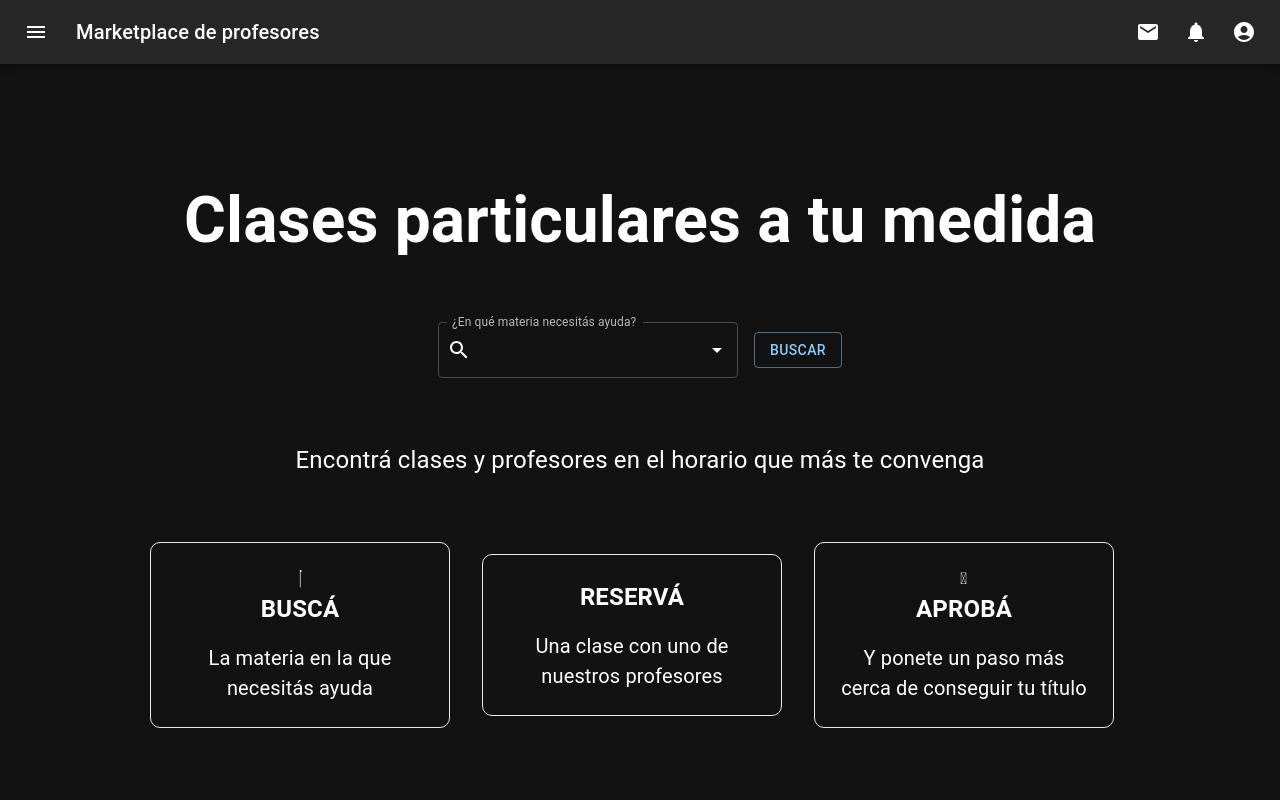
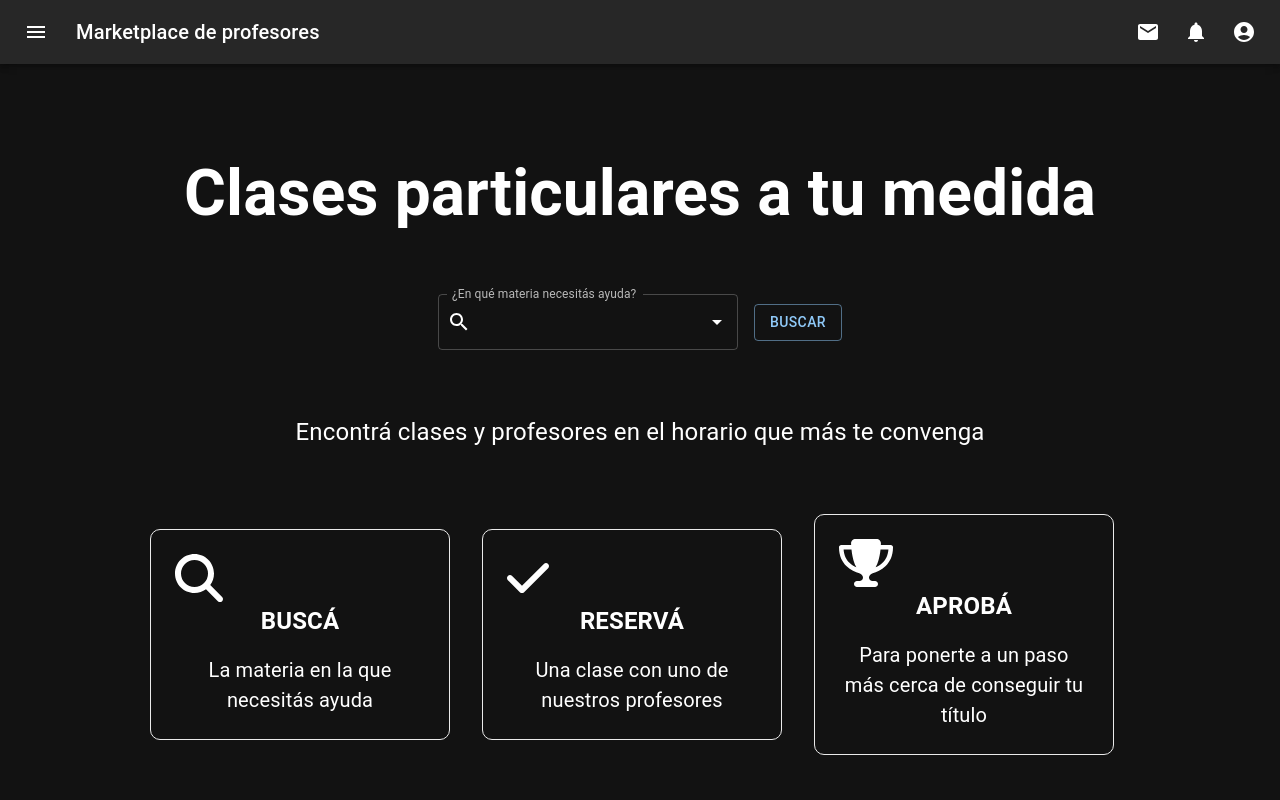
Before and after one commit to 3nu3l/marketplace-profesores-particulares, a Next.js app in the folder frontend/: page / in a window 1280 px wide. Shown: the top 800 px of the page. Built offline with nearby package versions, Linux system fonts and the light colour scheme.

Commit message:
fix: font-awesome

```diff
--- a/frontend/package.json
+++ b/frontend/package.json
@@ -13,6 +13,7 @@
     "@emotion/styled": "^11.10.4",
     "@fortawesome/fontawesome-svg-core": "^6.2.0",
     "@fortawesome/free-regular-svg-icons": "^6.2.0",
+    "@fortawesome/free-solid-svg-icons": "^6.2.0",
     "@fortawesome/react-fontawesome": "^0.2.0",
     "@mui/icons-material": "^5.10.3",
     "@mui/material": "^5.10.5",
--- a/frontend/pages/index.js
+++ b/frontend/pages/index.js
@@ -2,7 +2,9 @@ import styles from '../styles/Home.module.css'
 import SubjectSearchBar from '../src/components/autocompleteSearch'
 import { Button, Grid } from '@mui/material';
 import FeatureBox from '../src/components/featureBox'
-import 'font-awesome/css/font-awesome.min.css';
+import { faCheck } from "@fortawesome/free-solid-svg-icons";
+import { faTrophy } from "@fortawesome/free-solid-svg-icons";
+import { faMagnifyingGlass } from "@fortawesome/free-solid-svg-icons";
 
 export default function Home() {
   return (
@@ -12,7 +14,7 @@ export default function Home() {
           Clases particulares a tu medida
         </h1>
 
-          <p/><p/><div>
+        <p /><p /><div>
           <Grid
             container
             spacing={2}
@@ -20,7 +22,7 @@ export default function Home() {
             justify="space-between"
             alignItems="center">
             <Grid item>
-                  <SubjectSearchBar/>
+              <SubjectSearchBar />
             </Grid>
             <Grid item>
               <Button variant='outlined'>Buscar</Button>
@@ -30,28 +32,24 @@ export default function Home() {
 
         <p className={styles.description}>
           Encontrá clases y profesores en el horario que más te convenga
+          {/* <FontAwesomeIcon  className="icon" icon={faCheck} /> */}
+
+
         </p>
 
-        <div><Grid
+        <div>
+          <Grid
             container
             spacing={2}
             direction="row"
             justify="space-between"
             alignItems="center">
-            <FeatureBox
-            icon="fa-solid fa-check"
-            title="BUSCÁ"
-            description="La materia en la que necesitás ayuda"/>
 
-            <FeatureBox
-            icon="fa-solid fa-magnifying-glass"
-            title="RESERVÁ"
-            description="Una clase con uno de nuestros profesores"/>
+            <FeatureBox title="BUSCÁ" description="La materia en la que necesitás ayuda" icon={faMagnifyingGlass} />
 
-            <FeatureBox
-            icon="fa-regular fa-trophy"
-            title="APROBÁ"
-            description="Y ponete un paso más cerca de conseguir tu título"/>
+            <FeatureBox title="RESERVÁ" description="Una clase con uno de nuestros profesores" icon={faCheck} />
+
+            <FeatureBox title="APROBÁ" description="Para ponerte a un paso más cerca de conseguir tu título" icon={faTrophy} />
           </Grid></div>
       </main>
     </div>
--- a/frontend/src/components/featureBox.tsx
+++ b/frontend/src/components/featureBox.tsx
@@ -1,9 +1,9 @@
 import * as React from 'react';
 import styles from '../../styles/Home.module.css'
 import Link from 'next/link'
-import { display } from '@mui/system';
+import { FontAwesomeIcon } from "@fortawesome/react-fontawesome";
 
-export default function FeatureBox({icon, title, description}) {
+export default function FeatureBox({ icon, title, description }) {
     const centered = {
         display: 'flex',
         alignItems: 'center',
@@ -14,13 +14,7 @@ export default function FeatureBox({icon, title, description}) {
         <div className={styles.grid}>
             <Link href="/">
                 <a className={styles.card}>
-            <i
-            className={icon}
-            style={{
-                justifyContent: 'center',
-                display: 'flex',
-                alignItems: 'center'
-            }} />
+                    <FontAwesomeIcon icon={icon} size="3x" className={styles.icon} />
 
                     <h2 style={centered}>{title}</h2>
 
--- a/frontend/styles/Home.module.css
+++ b/frontend/styles/Home.module.css
@@ -60,7 +60,7 @@
 .card {
   margin: 1rem;
   padding: 1.5rem;
-  text-align: left;
+
   color: inherit;
   text-decoration: none;
   border: 1px solid #eaeaea;
@@ -93,6 +93,12 @@
   color: black;
 }
 
+.icon {
+  justify-content: 'center' !important;
+  display: 'flex';
+  align-items: 'center' !important;
+}
+
 @media (max-width: 600px) {
   .grid {
     width: 100%;
```
Also changed, not shown: 1 other file (tests, documents, lock files or other folders). Lines whose indentation alone changed are shown as unchanged.
